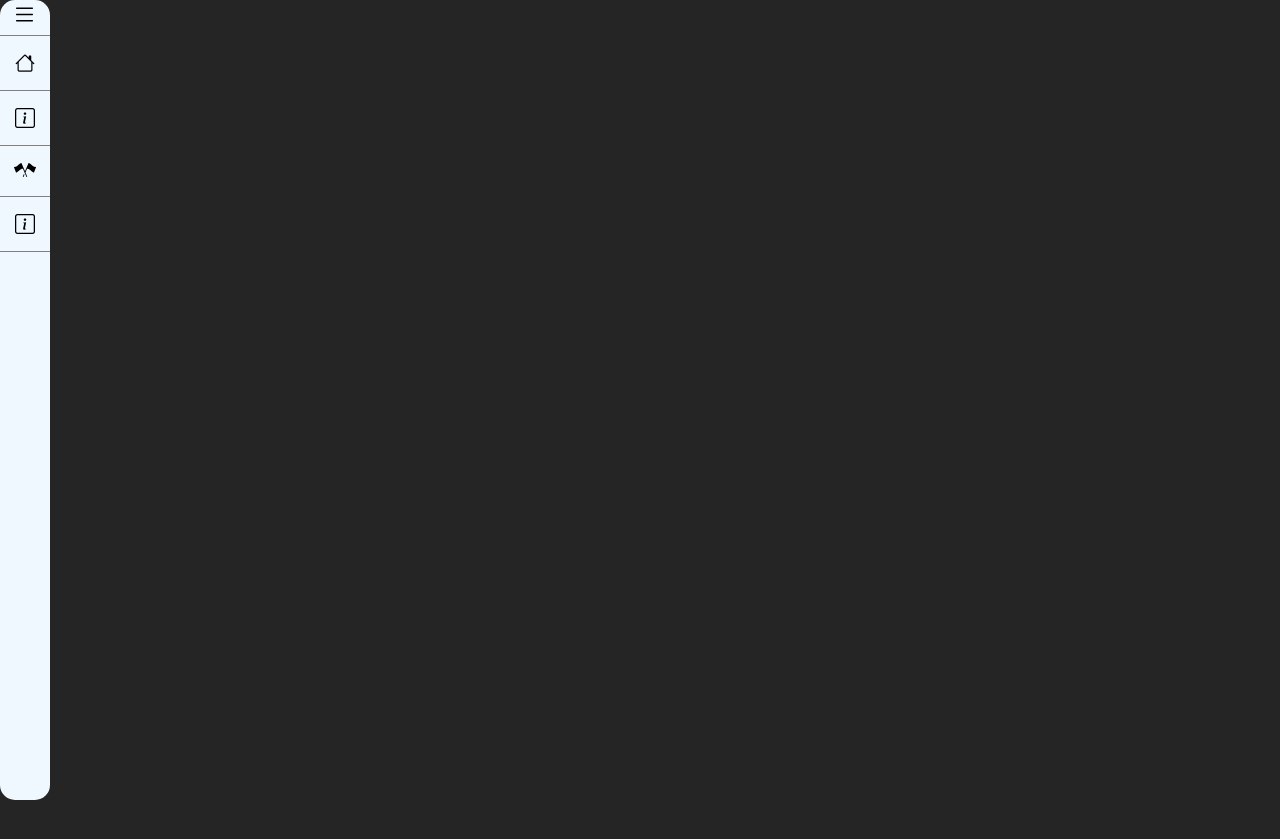
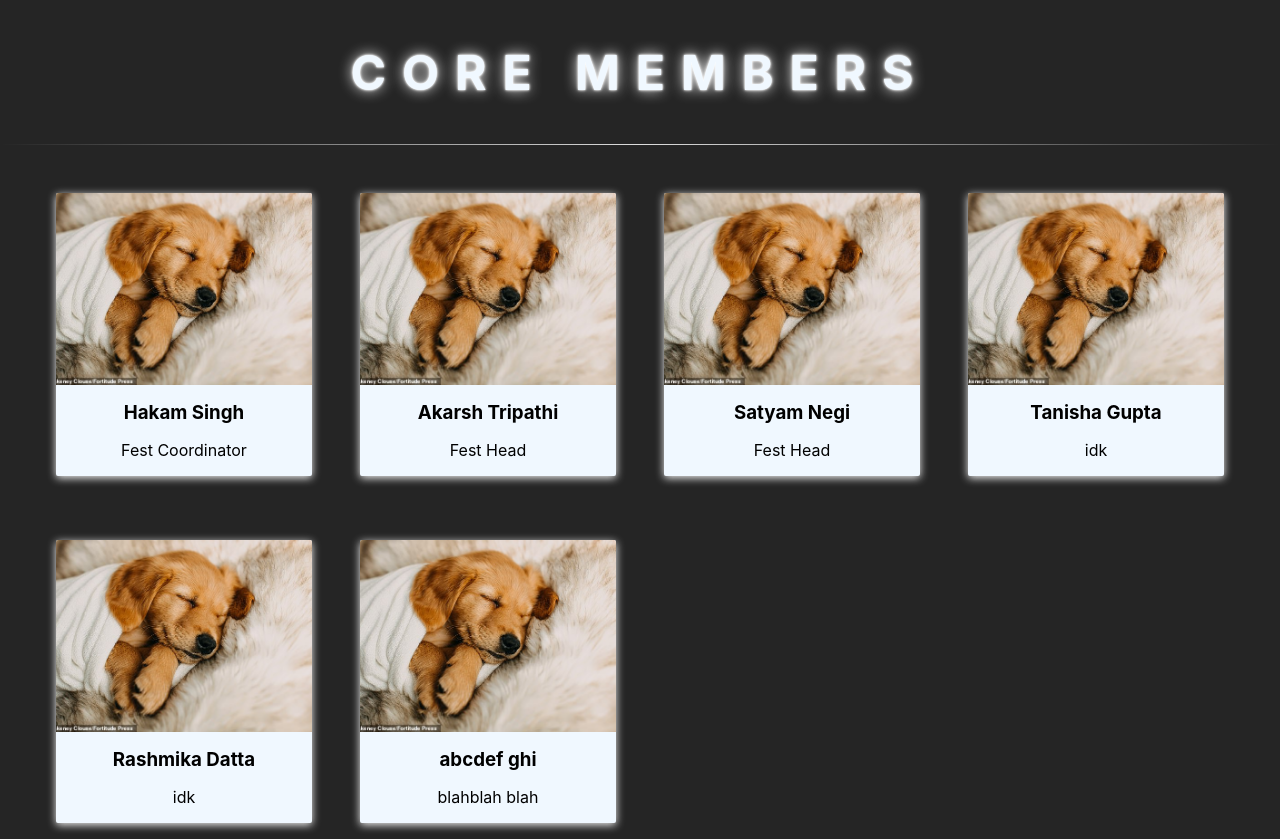
Before and after one commit to tanishagupta20/ignite, a React (Create React App) app: page /core in a window 1280 px wide. Before the commit this address had no page. Before the commit the page ends 800 px from the top, so only its background shows below. Built offline with nearby package versions, Linux system fonts and the light colour scheme.

Commit message:
new stuff

```diff
--- a/public/index.html
+++ b/public/index.html
@@ -26,6 +26,10 @@
     -->
     <link rel="stylesheet" href="https://cdn.jsdelivr.net/npm/bootstrap-icons@1.9.1/font/bootstrap-icons.css">
 
+    <link rel="preconnect" href="https://fonts.googleapis.com">
+<link rel="preconnect" href="https://fonts.gstatic.com" crossorigin>
+<link href="https://fonts.googleapis.com/css2?family=Merienda&display=swap" rel="stylesheet">
+
     <title>React App</title>
   </head>
   <body>
--- a/src/App.js
+++ b/src/App.js
@@ -2,23 +2,29 @@
 import React from 'react'
 import Sidenav from './Sidenav.js'
 import { BrowserRouter as Router, Routes, Route } from 'react-router-dom'
+import Core from './Core';
 
 function App() {
   return (
-    <div className='screen'>
-      <Router>
-        <Routes>
-          <Route exact path="/" element={<Home />} />
-        </Routes>
-        <Sidenav />
-      </Router>
+    // <div className='screen'>
+    //   <Router>
+    //     <Routes>
+    //       <Route exact path="/" element={<Home />} />
+    //       <Route exact path="/core" element={<Core />} />
+    //     </Routes>
+    //     <Sidenav />
+    //   </Router>
+    // </div>
+
+    <div>
+      <Core />
     </div>
   );
 }
 
-function Home(){
-  return(
-    <div style = {{width : "calc(100% - 300px)", backgroundColor : "transparent", height : "100vh"} }></div>
+function Home() {
+  return (
+    <div style={{ width: "calc(100% - 300px)", backgroundColor: "transparent", height: "100vh" }}></div>
   )
 }
 
--- /dev/null
+++ b/src/Core.js
@@ -0,0 +1,23 @@
+import React from "react";
+import './CoreCards.css'
+import CoreCards from "./CoreCards";
+import Marky from './assets/core/marky.jpg'
+
+export default function Core(){
+    return(
+        <>
+        <div className='code-main-heading'>
+        <h1>CORE MEMBERS</h1>
+      </div>
+      <div className='faded-hz-line'></div>
+      <div className='core-div'>
+        <CoreCards img={Marky} name="Hakam Singh" desig="Fest Coordinator" />
+        <CoreCards img={Marky} name="Akarsh Tripathi" desig="Fest Head" />
+        <CoreCards img={Marky} name="Satyam Negi" desig="Fest Head" />
+        <CoreCards img={Marky} name="Tanisha Gupta" desig="idk" />
+        <CoreCards img={Marky} name="Rashmika Datta" desig="idk" />
+        <CoreCards img={Marky} name="abcdef ghi" desig="blahblah blah" />
+      </div>
+        </>
+    )
+}
--- /dev/null
+++ b/src/CoreCards.css
@@ -0,0 +1,74 @@
+*{
+    margin: 0%;
+    padding: 0%;
+    box-sizing: border-box;
+}
+
+body{
+    background : #252525 ;
+}
+
+.core-div{
+    display: grid;
+    grid-template-columns: repeat(auto-fit, minmax(12rem, 16rem));
+    gap : 3rem;
+    justify-content: center;
+    padding-top: 3rem;
+}
+
+.code-main-heading{
+    min-height: 5rem;
+    margin: 2rem;
+    color: aliceblue;
+    text-shadow:
+    /* White glow */
+    0 0 2px #fff,
+    0 0 3.5px #fff,
+    0 0 14px #fff;
+    display: flex;
+    justify-content: center;
+    align-items: center;
+    font-size: 1.5rem;
+    letter-spacing: 1rem;
+}
+
+.faded-hz-line{
+    border: 0;
+    height: 1px;
+    background-image: linear-gradient(to right, rgba(0, 0, 0, 0), rgba(255, 255, 255, 0.85), rgba(0, 0, 0, 0));
+}
+
+.core-card-body{
+    overflow: hidden;
+    box-shadow: whitesmoke 0px 2px 8px 0px;
+    border-radius: 2px;
+    display: flex;
+    flex-direction: column;
+    justify-content: space-between;
+    cursor: pointer;
+    transition: all 200ms ease-in;
+    background-color: aliceblue;
+    margin-bottom: 1rem;
+}
+
+.core-card-img{
+    height: 12rem;
+    width: 100%;
+    object-fit: cover;
+}
+
+.core-card-name{
+    padding: 1rem;
+    text-align: center;
+}
+
+.core-card-desig{
+    padding-bottom: 1rem;
+    padding-left: 1rem;
+    padding-right: 1rem;
+    text-align: center;
+}
+
+.core-card-body:hover{
+    transform: scale(1.02);
+}
--- /dev/null
+++ b/src/CoreCards.js
@@ -0,0 +1,15 @@
+import React from "react";
+import './CoreCards.css'
+import Marky from './assets/core/marky.jpg'
+
+export default function CoreCards(props){
+    return(
+        <>
+            <div className="core-card-body">
+                <img src = {props.img} className = "core-card-img"/>
+                <h3 className="core-card-name">{props.name}</h3>
+                <p className="core-card-desig">{props.desig}</p>
+            </div>
+        </>
+    )
+}
--- a/src/Sidenav.css
+++ b/src/Sidenav.css
@@ -3,9 +3,9 @@
     padding: 0;
 }
 
-body{
+/* body{
     background-color: #252525;
-}
+} */
 
 .nav-container.active{
     display: flex;
```
Also changed, not shown: src/MenuItems.js (added), src/assets/core/marky.jpg (added).
